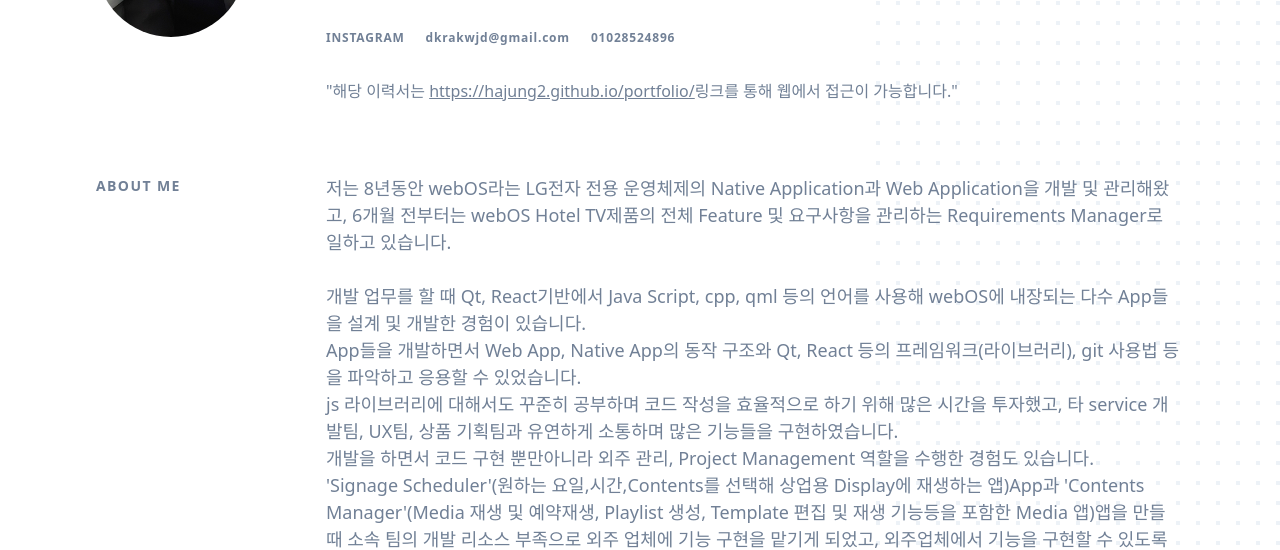
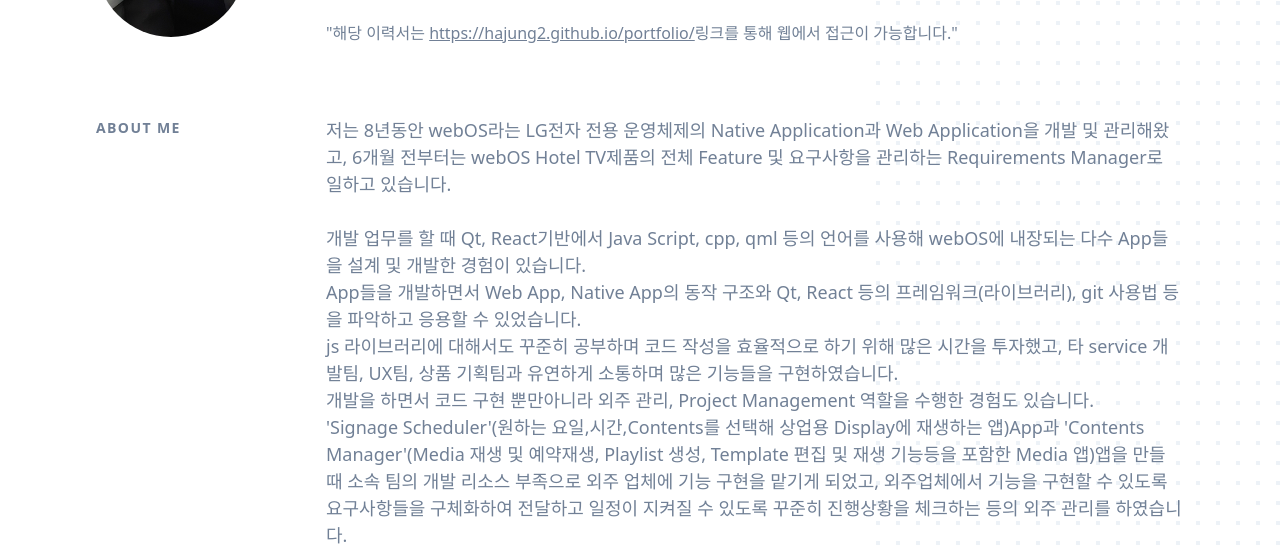
Before and after one commit to hajung2/portfolio, a plain HTML site: page index.html in a window 1280 px wide. Shown: the part 259-809 px from the top of the page. Drawn offline with Linux system fonts and the light colour scheme.

Commit message:
remove_privacy

```diff
--- a/index.html
+++ b/index.html
@@ -57,11 +57,7 @@
 							A javascript developer specialized on front-end and Requirements Management Engineer of Commercial TV who good at working together. <br>
               				LG전자에서 상업용 Display(Signage, Hotel TV)의 front-end를 개발하였고, 현재는 상업용 Display 제품에 대한 요구사항 관리 직무를 맡고 있는 Engineer입니다.
 						</p>
-						<ul class="mt-6 tracking-wider">
-							<li class="inline list-none pr-4"><a class="inline-block py-2 font-semibold text-xs text-gray-600 hover:text-black" href="https://www.instagram.com/hajung0619/">INSTAGRAM</a></li>
-							<li class="inline list-none pr-4"><span class="inline-block py-2 font-semibold text-xs text-gray-600 hover:text-black">dkrakwjd@gmail.com</span></li>
-							<li class="inline-block py-2 font-semibold text-xs text-gray-600 hover:text-black">01028524896</li>
-						</ul>
+
             <br>
             <p class="text-gray-600">
 							"해당 이력서는 <a style="text-decoration:underline" href="https://hajung2.github.io/portfolio/"> https://hajung2.github.io/portfolio/</a>링크를 통해 웹에서 접근이 가능합니다."
```
